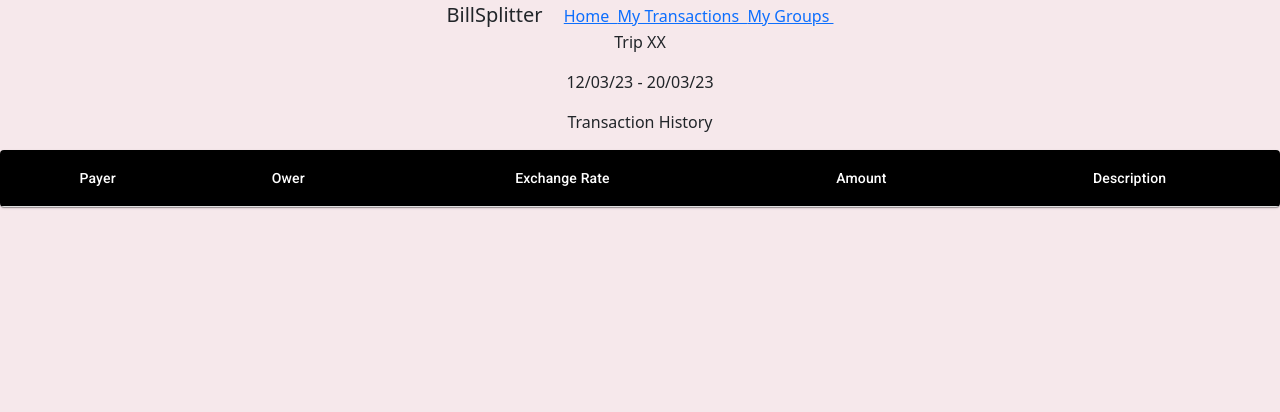
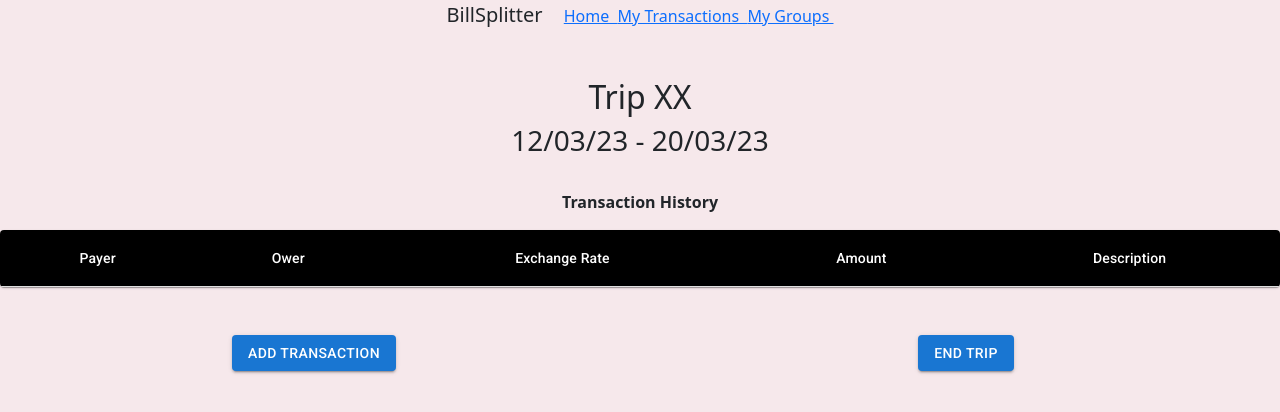
Before and after one commit to shwethaaaaaa/HEAP-billsplitter, a React (Create React App) app: page /Group in a window 1280 px wide. Shown: the top 412 px of the page. Built offline with nearby package versions, Linux system fonts and the light colour scheme.

Commit message:
small changes

```diff
--- a/src/pages/Group.js
+++ b/src/pages/Group.js
@@ -7,7 +7,11 @@ import TableContainer from '@mui/material/TableContainer';
 import TableHead from '@mui/material/TableHead';
 import TableRow from '@mui/material/TableRow';
 import Paper from '@mui/material/Paper';
-
+// import { Button } from 'bootstrap';
+import Button from '@mui/material/Button';
+import Container from 'react-bootstrap/Container';
+import Row from 'react-bootstrap/Row';
+import Col from 'react-bootstrap/Col';
 
 
 export default function TransactionTable() {
@@ -45,20 +49,22 @@ export default function TransactionTable() {
 
     const rows = []; // to be called form transaction MS
 
-    const groupName = "Trip XX"  // to be rerieved from MS
-    const duration = "12/03/23 - 20/03/23"
+    const groupName = "Trip XX"  // to be rerieved from Group MS
+    const duration = "12/03/23 - 20/03/23" // to be rerieved from group MS
 
 
 
     return(
         <>
-
-          <p>{groupName}</p>
-          <p>{duration}</p>
-          <p>Transaction History</p>
+          <Container className='mt-5 mb-3'>
+            <h2>{groupName}</h2>
+            <h3>{duration}</h3>
+            <br/>
+            <strong >Transaction History</strong>
+          </Container>
 
 
-            <TableContainer component={Paper}>
+            <TableContainer  component={Paper}>
                 <Table className ='mr-3' sx={{  }} aria-label="customized table">
                     <TableHead>
                     <TableRow >
@@ -86,6 +92,16 @@ export default function TransactionTable() {
                 </Table>
             </TableContainer>
 
+            <Row className='mt-5'>
+              <Col>
+                <Button variant="contained">Add Transaction</Button>
+              </Col>
+              <Col>
+                <Button variant="contained">End Trip</Button>
+              </Col>
+
+            </Row>
+
         </>
     );
 }
```
